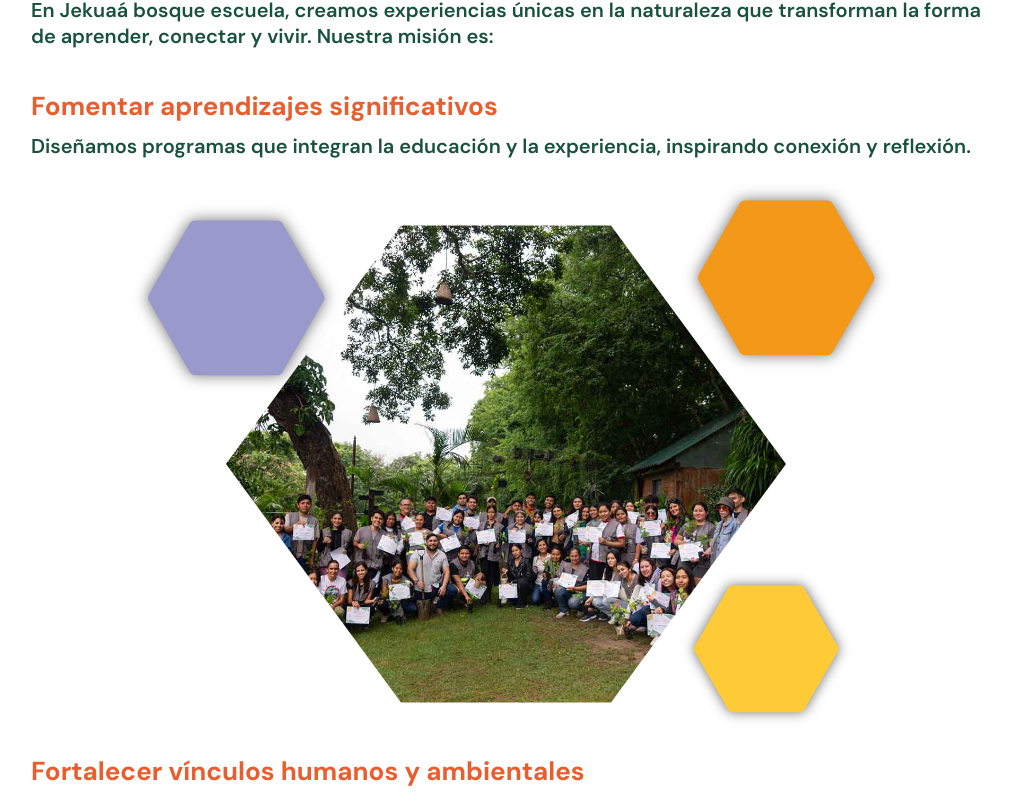
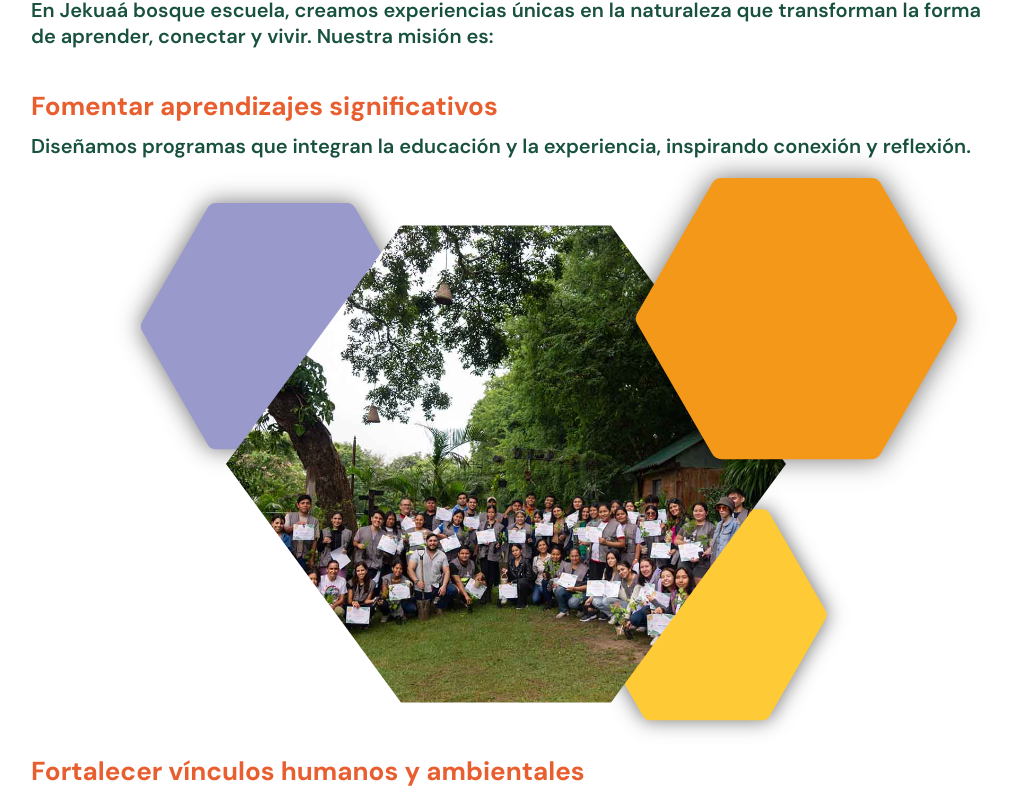
Before and after one commit to cazoni007/landing-jekuaa-vite, a React (Vite) app: page / in a window 1280 px wide. Shown: the part 1055-1856 px from the top of the page, without its empty margins (134-1145 px from the left). Built offline with nearby package versions, Linux system fonts and the light colour scheme.

Commit message:
experimental change 9

```diff
--- a/src/Experiencias/index.jsx
+++ b/src/Experiencias/index.jsx
@@ -53,6 +53,7 @@
                                     <h2 className='experiences__titleArticle' >{experience.title}</h2>
                                     <p className='experiences__speechArticle'>{experience.speech}</p>
                                 </div>
+                                <div className='experiences__imagesContainer'>
                                     {experience.hexagons}
                                     <div className='experiences__imgArticle experiences__imgArticle--section3'>
                                         <div className='experiences__images--front'>
@@ -65,6 +66,7 @@
                                             {loading && <div className='experiences__animation'><LoadAnimation /></div>}
                                             {error && <p className="errorMessage">No se pudo cargar la imagen</p>}
                                             {experience.img2 && !error && (<div className='experiences__hexagon'><img onLoad={() => setLoading(false)} src={experience.img2} alt={`Imagen sobre ${experience.title}`} className="experiences__image" /></div>)}
+                                        </div>
                                     </div>
                                 </div>
                             </article>
@@ -81,6 +83,7 @@
                                     <h2 className='experiences__titleArticle' >{experience.title}</h2>
                                     <p className='experiences__speechArticle'>{experience.speech}</p>
                                 </div>
+                                <div className='experiences__imagesContainer'>
                                     {experience.hexagons}
                                     <div className='experiences__imgArticle experiences__imgArticle--section3'>
                                         <div className='experiences__images--front'>
@@ -95,6 +98,7 @@
                                             {experience.img2 && !error && (<div className='experiences__hexagon'><img onLoad={() => setLoading(false)} src={experience.img2} alt={`Imagen sobre ${experience.title}`} className="experiences__image" /></div>)}
                                         </div>
                                     </div>
+                                </div>
                             </article>
                         )
                     })}
--- a/src/Pack/Pack.css
+++ b/src/Pack/Pack.css
@@ -160,29 +160,29 @@
     /* Para posicionar adornos si es necesario */
 }
 
-.pack__darkOrangeHexagon {
-    bottom: 15rem;
-    right: 0rem;
+.pack__upRightHexagon {
+    bottom: 8rem;
+    right: -2.5rem;
     animation: flipAnimation3 12s ease-in-out infinite;
 }
-.pack__darkOrangeHexagon svg {
-    width: 12rem;
+.pack__upRightHexagon svg {
+    width: 20rem;
 }
-.pack__yellowHexagon {
-    right: 1.5rem;
-    bottom: 0;
+.pack__downRightHexagon {
+    right: -1rem;
+    bottom: 1rem;
     z-index: 1;
     animation: flipAnimation3 12s ease-in-out infinite;
 }
-.pack__yellowHexagon svg {
-    width: 8rem;
+.pack__downRightHexagon svg {
+    width: 10rem;
 }
-.pack__purpleHexagon {
-    left: -1rem;
+.pack__upLeftHexagon {
+    left: -2.5rem;
     animation: flipAnimation3 12s ease-in-out infinite;
 }
-.pack__purpleHexagon svg {
-    width: 14rem;
+.pack__upLeftHexagon svg {
+    width: 16rem;
 }
 
 @media (min-width:700px) {
@@ -236,17 +236,11 @@
         font-weight: 900;
     }
 
-    .pack__darkOrangeHexagon svg {
-        width: 14rem;
+    .pack__upRightHexagon {
+        bottom: 11rem;
     }
-    .pack__yellowHexagon {
+    .pack__downRightHexagon {
         right: 0.5rem;
-    }
-    .pack__yellowHexagon svg {
-        width: 10rem;
-    }
-    .pack__purpleHexagon svg {
-        width: 16rem;
     }
 }
 
--- a/src/Pack/index.jsx
+++ b/src/Pack/index.jsx
@@ -52,9 +52,7 @@
                             <div className="pack__contentContainer">
                                 {service.bonusTitle && <p className='pack__articleText pack__articleText--bonus'>{service.bonusTitle}</p>}
                                 <p className='pack__articleText'>{service.speech}</p>
-                                <DarkOrangeHexagon extra={"pack__darkOrangeHexagon"} />
-                                <YellowHexagon extra={"pack__yellowHexagon"} />
-                                <PurpleHexagon extra={"pack__purpleHexagon"} />
+                                {service.hexagons}
                                 <div className='pack__imgs pack__imgs--animation'>
                                     {loading && <div className='pack__animation'><LoadAnimation /></div>}
                                     {error && <p className="errorMessage">No se pudo cargar la imagen</p>}
--- a/src/Presentation/Presentation.css
+++ b/src/Presentation/Presentation.css
@@ -212,10 +212,6 @@
         font-size: 2rem;
     }
 
-    .presentation__abejaImg {
-        width: 3.4rem;
-    }
-
     .presentation__title {
         font-size: 2.6rem;
     }
@@ -227,6 +223,20 @@
 }
 
 @media (min-width: 1300px) {
+    .presentation__introSpeech {
+        max-width: 950px;
+        font-size: 2.2rem;
+    }
+
+    .presentation__title {
+        font-size: 3rem;
+    }
+
+    .presentation__speech {
+        max-width: 950px;
+        font-size: 2.1rem;
+    }
+
     .presentation__cyanHexagon {
         right: 1rem;
         bottom: 9.6rem;
--- a/src/Services/Services.css
+++ b/src/Services/Services.css
@@ -125,54 +125,46 @@
 }
 
 .services__upLeftHexagon {
-    z-index: 1;
-    left: -3rem;
+    left: -1rem;
+    top: -3rem;
     animation: flipAnimation 14s ease-in-out infinite;
 }
 .services__upLeftHexagon svg {
-    width: 14rem;
+    width: clamp(6em, calc(6rem + 0.4 * 100vw), 35rem);
 }
 
 .services__downRightHexagon {
-    right: 1rem;
-    bottom: 0rem;
+    right: 0rem;
+    bottom: -2rem;
     animation: flipAnimation 14s ease-in-out infinite;
 }
 
 .services__downRightHexagon svg {
-    width: 11rem;
+    width: clamp(3rem, calc(3rem + 0.4 * 100vw), 30rem);
 }
 
 .services__upRightHexagon {
-    right: -3rem;
+    right: -5rem;
+    top: -5rem;
+    z-index: 1;
     animation: flipAnimation 14s ease-in-out infinite;
 }
 .services__upRightHexagon svg{
-    width: 15rem;
+    width: clamp(6rem, calc(6rem + 0.4 * 100vw), 40rem);
 }
 
 @media (min-width: 530px) {
     .services__upLeftHexagon {
-        left: 2rem;
-    }
-    .services__upLeftHexagon svg {
-        width: 15rem;
+        left: -6rem;
     }
 
     .services__downRightHexagon {
-        right: 3rem;
-    }
-
-    .services__downRightHexagon svg {
-        width: 13rem;
+        right: 0rem;
     }
 
     .services__upRightHexagon {
-        top: -0.5rem;
-        right: 4rem
-    }
-    .services__upRightHexagon svg{
-        width: 17rem;
+        top: -6rem;
+        right: -6rem;
     }
 }
 
@@ -193,30 +185,22 @@
         font-size: 1.8rem;
     }
 
-    .services__iconArticle svg {
-        width: 3.6rem;
-    }
-
     .services__button {
         max-width: 550px;
         font-size: 1.9rem;
+    }
+
+    .services__upRightHexagon {
+        right: -8rem;
     }
 }
 
 @media (min-width: 800px) {
     .services__upLeftHexagon {
-        left: 4rem;
+        left: -5rem;
     }
-    .services__upLeftHexagon svg {
-        width: 18rem;
-    }
-
-    .services__downRightHexagon svg {
-        width: 16rem;
-    }
-
-    .services__upRightHexagon svg{
-        width: 20rem;
+    .services__upRightHexagon {
+        right: -14rem;
     }
 
     .services__speech {
@@ -257,54 +241,30 @@
 
 }
 
-@media (min-width: 1200px) {
-    .services__upLeftHexagon {
-        left: -3rem;
+@media (min-width: 1300px) {
+    .services__title {
+        font-size: 3rem;
     }
-    .services__upLeftHexagon svg {
-        width: 22rem;
+    .services__text {
+        width: 950px;
+    }
+    .services__speech {
+        font-size: 2.4rem;
+        max-width: 950px;
     }
 
-    .services__downRightHexagon {
-        right: 0rem;
+    .services__titleArticle {
+        font-size: 3rem;
     }
 
-    .services__downRightHexagon svg {
-        width: 18rem;
+    .services__speechArticle {
+        font-size: 2.4rem;
     }
 
-    .services__upRightHexagon {
-        top: -2rem;
-        right: -4rem
-    }
-    .services__upRightHexagon svg{
-        width: 22rem;
-    }
-}
-
-@media (min-width: 1400px) {
-    .services__upLeftHexagon {
-        left: -13rem;
-    }
-    .services__upLeftHexagon svg {
-        width: 26rem;
+    .services__button {
+        font-size: 2.4rem;
     }
 
-    .services__downRightHexagon {
-        right: -4rem;
-    }
-
-    .services__downRightHexagon svg {
-        width: 18rem;
-    }
-
-    .services__upRightHexagon {
-        top: -2rem;
-        right: -12rem
-    }
-    .services__upRightHexagon svg{
-        width: 22rem;
-    }
 }
 
 @keyframes breath {
--- a/src/Testimonials/index.jsx
+++ b/src/Testimonials/index.jsx
@@ -17,8 +17,11 @@
                 {loading && <div className='testimonial__animation'><LoadAnimation /></div>}
                 {error && <p className="errorMessage">No se pudo cargar la imagen</p>}
                 {testimonial.foto && !error && (
-                    <div className='testimonial__containerMedia'>
-                        <img onLoad={() => setLoading(false)} className='testimonial__img' src={testimonial.foto} alt='imagen de testimonio' />
+                    <div className='testimonial__mediaContainer'>
+                        {testimonial.hexagons}
+                        <div className='testimonial__img'>
+                            <img onLoad={() => setLoading(false)} className='testimonial__img' src={testimonial.foto} alt='imagen de testimonio' />
+                        </div>
                     </div>
                 )}
             </article>
```
Also changed, not shown: src/Experiencias/Experiencias.css (+20 -93 lines), src/LandingContext/index.jsx (+8 -1 lines), src/Testimonials/Testimonials.css (+61 -11 lines). Lines whose indentation alone changed are shown as unchanged.
